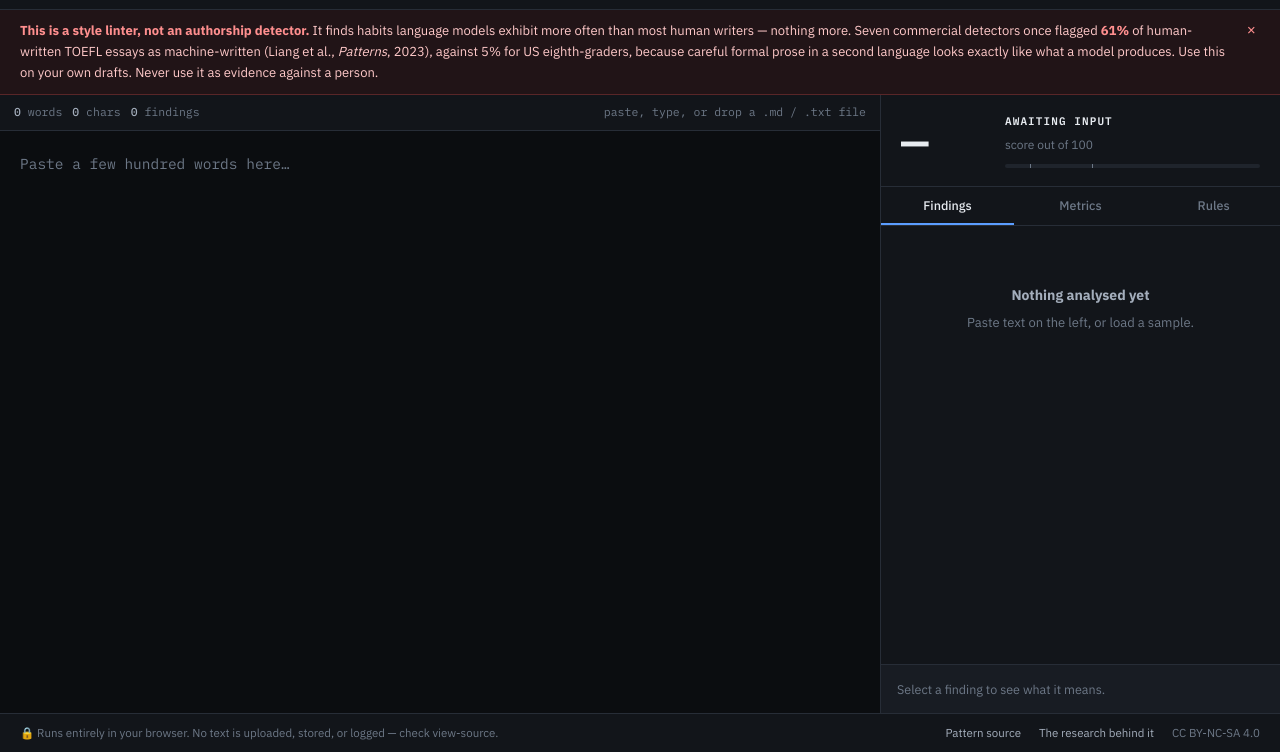
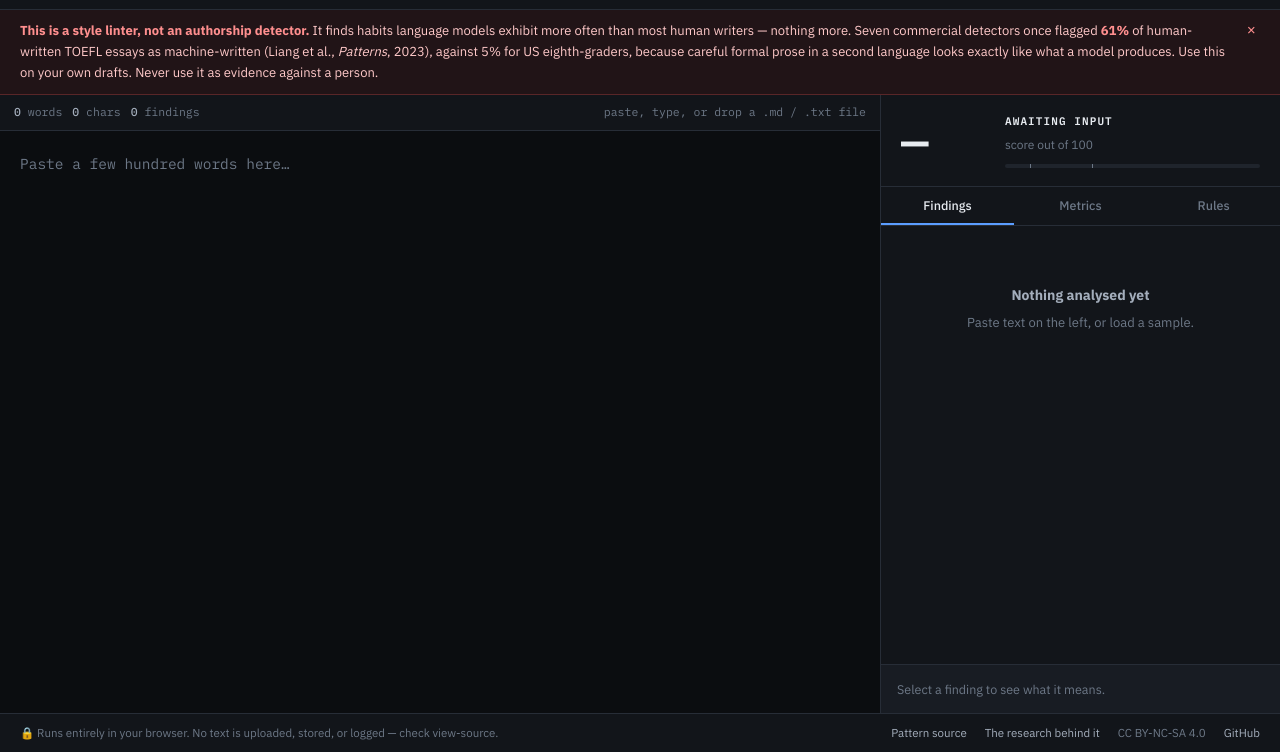
Before and after one commit to halans/slopdetector-me-v2, a plain HTML site: page app/tool/tool.template.html in a window 1280 px wide. Shown: the part 48-800 px from the top of the page. Drawn offline with Linux system fonts and the light colour scheme.

Commit message:
Add GitHub link to footer for easy access to repository

```diff
--- a/app/tool/tool.template.html
+++ b/app/tool/tool.template.html
@@ -260,6 +260,7 @@
   <a href="https://en.wikipedia.org/wiki/Wikipedia:Signs_of_AI_writing" target="_blank" rel="noopener noreferrer">Pattern source</a>
   <a href="https://about.slopdetector.me/" id="lnk-essay">The research behind it</a>
   <span>CC BY-NC-SA 4.0</span>
+  <a href="https://github.com/halans/slopdetector-me-v2" target="_blank" rel="noopener noreferrer">GitHub</a>
 </footer>
 
 <script>
```
